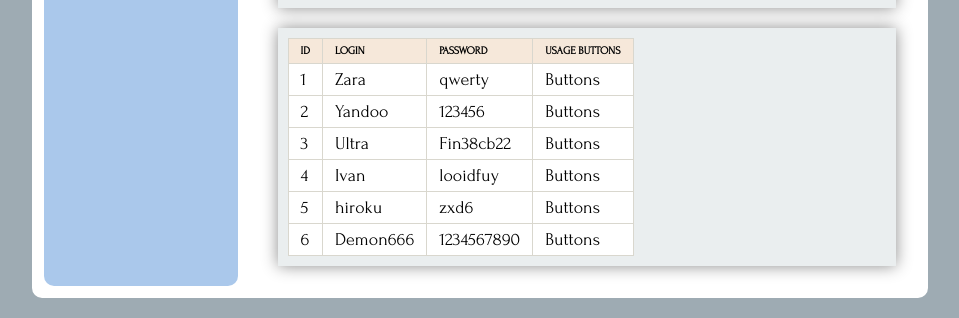
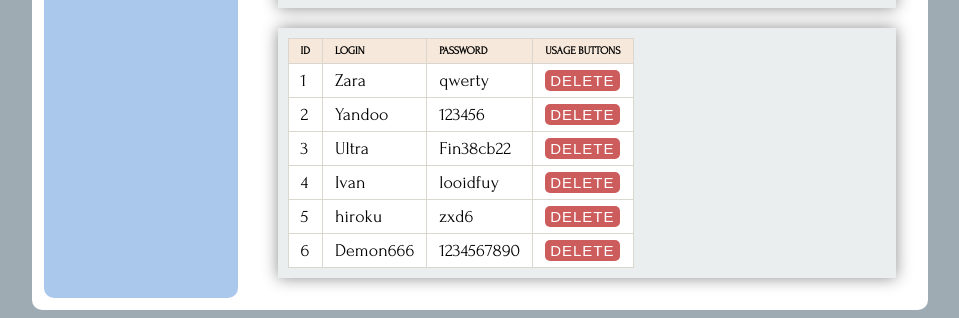
Before and after one commit to Passssword/poputchiki-app, a React (Create React App) app: page /admin-panel/manage-users in a window 1280 px wide. Shown: the part 365-683 px from the top of the page, without its empty margins (160-1119 px from the left). Built offline with nearby package versions, Linux system fonts and the light colour scheme; no server answers.

Commit message:
Добавлен функция удаления пользователя из базы, добавленна кнопка для удаления пользователя в админке

```diff
--- a/src/admin/manageUsers.jsx
+++ b/src/admin/manageUsers.jsx
@@ -5,16 +5,24 @@ import styleButtons from '../style/buttons.module.css'
 import { usersAPI } from '../api/axiosAPI.js'
 import { renderUsersAC, reRendererUsersAC } from "../redux/reducerAdmin.js";
 
+
+const deleteUser = (userID) => {
+    usersAPI.deleteUser(userID)
+        .then( response => { console.log("User was DELETED") } )
+}
 function RenderUsersTable (usersArray) {
     return usersArray.map( item => { return(
         <tr>
             <td>{item.id}</td>
             <td>{item.login}</td>
             <td>{item.password}</td>
-            <td>Buttons</td>
+            <td>
+            <button className={styleButtons.btnDelete} onClick={ async () => {await deleteUser(item.id)} }>DELETE</button>
+            </td>
         </tr>)
         })
 }
+
 const ManageUsers = (props) => {
 
     let fieldLogin = React.createRef();
--- a/src/api/axiosAPI.js
+++ b/src/api/axiosAPI.js
@@ -44,5 +44,8 @@ export const usersAPI = {
 		return(
 			instance.post('admin/addUser', data, { withCredentials: false })
 				.then( response => { return(response.data); } )
-			)}
+			)},
+	deleteUser (userId) {
+		return ( instance.delete('users/'+userId, { withCredentials: false })
+	)}
 }
```
